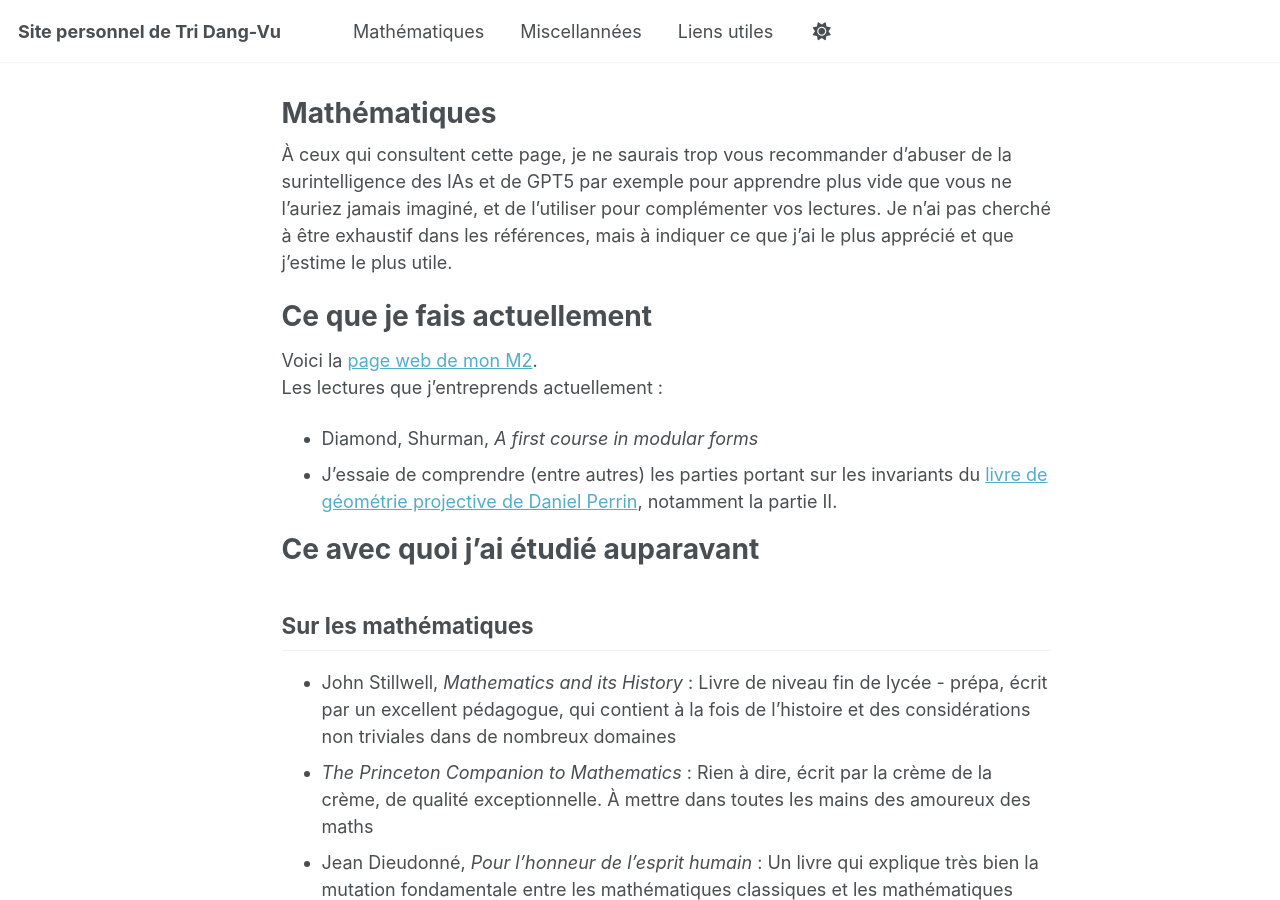
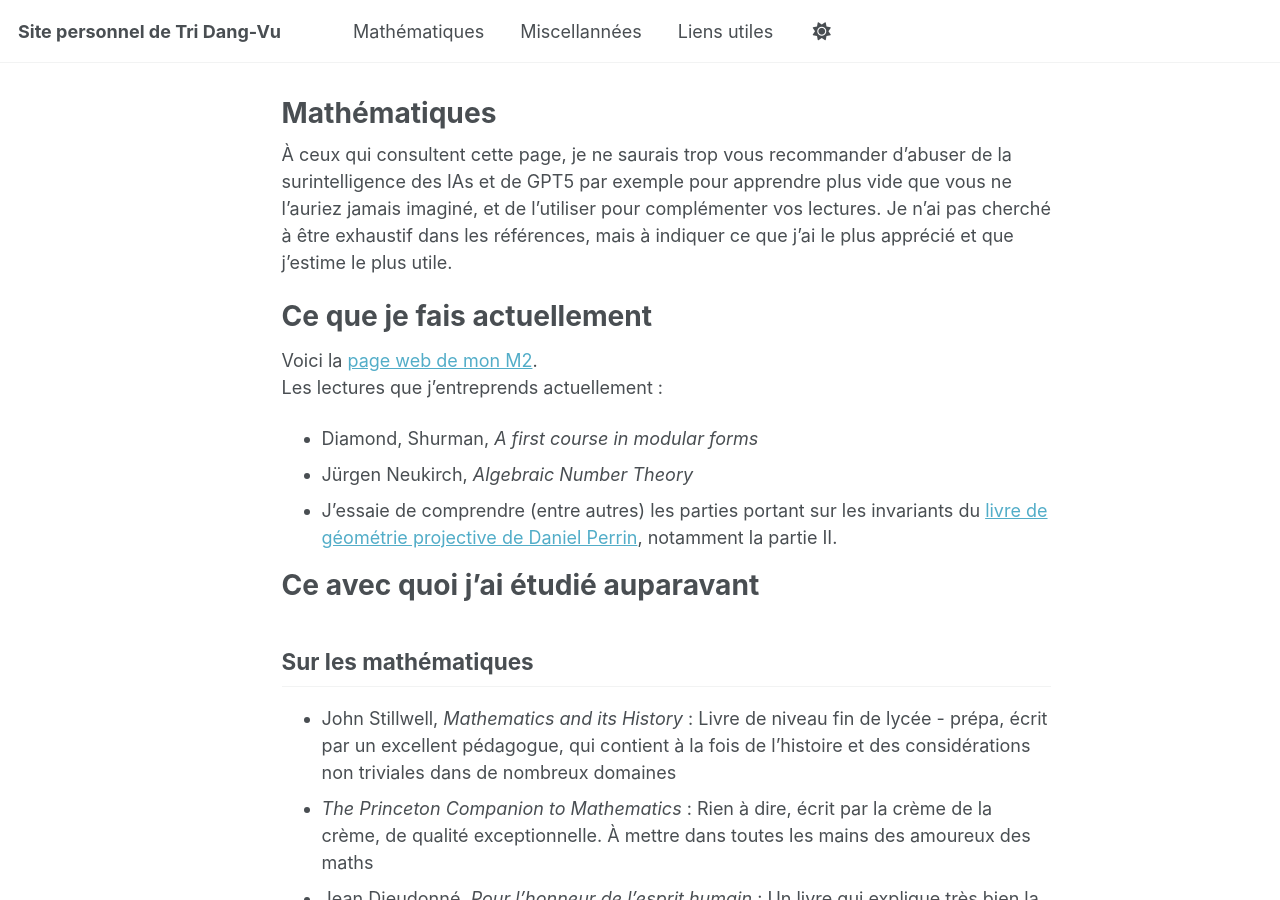
Before and after one commit to tridangvu/tridangvu.github.io, a Jekyll site: the page built from _pages/maths.md, in a window 1280 px wide and 900 px high. Built offline with Jekyll 4.4.1, drawn with Linux system fonts in a browser that asks for light colours; a script that is not in the unit is left out.

Commit message:
Update maths.md

```diff
--- a/_pages/maths.md
+++ b/_pages/maths.md
@@ -13,6 +13,7 @@ classes: wide
 Voici la [page web de mon M2](https://master-math-fonda.imj-prg.fr/2025-26/cours.html). <br>
 Les lectures que j'entreprends actuellement :
 - Diamond, Shurman, *A first course in modular forms*
+- Jürgen Neukirch, *Algebraic Number Theory*
 - J'essaie de comprendre (entre autres) les parties portant sur les invariants du [livre de géométrie projective de Daniel Perrin](https://www.imo.universite-paris-saclay.fr/~daniel.perrin/Livre_de_geometrie_projective.html), notamment la partie II.
 
 
```
